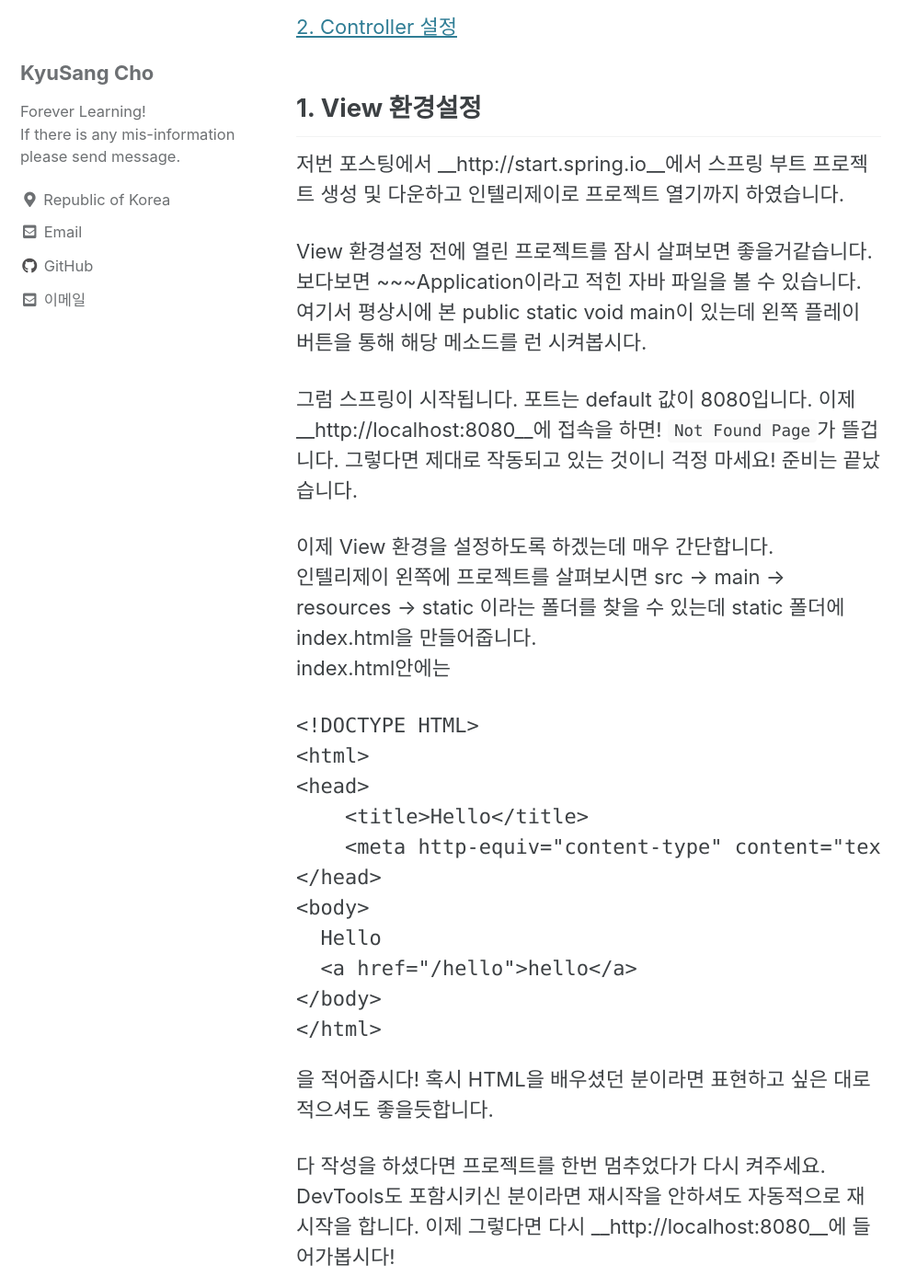
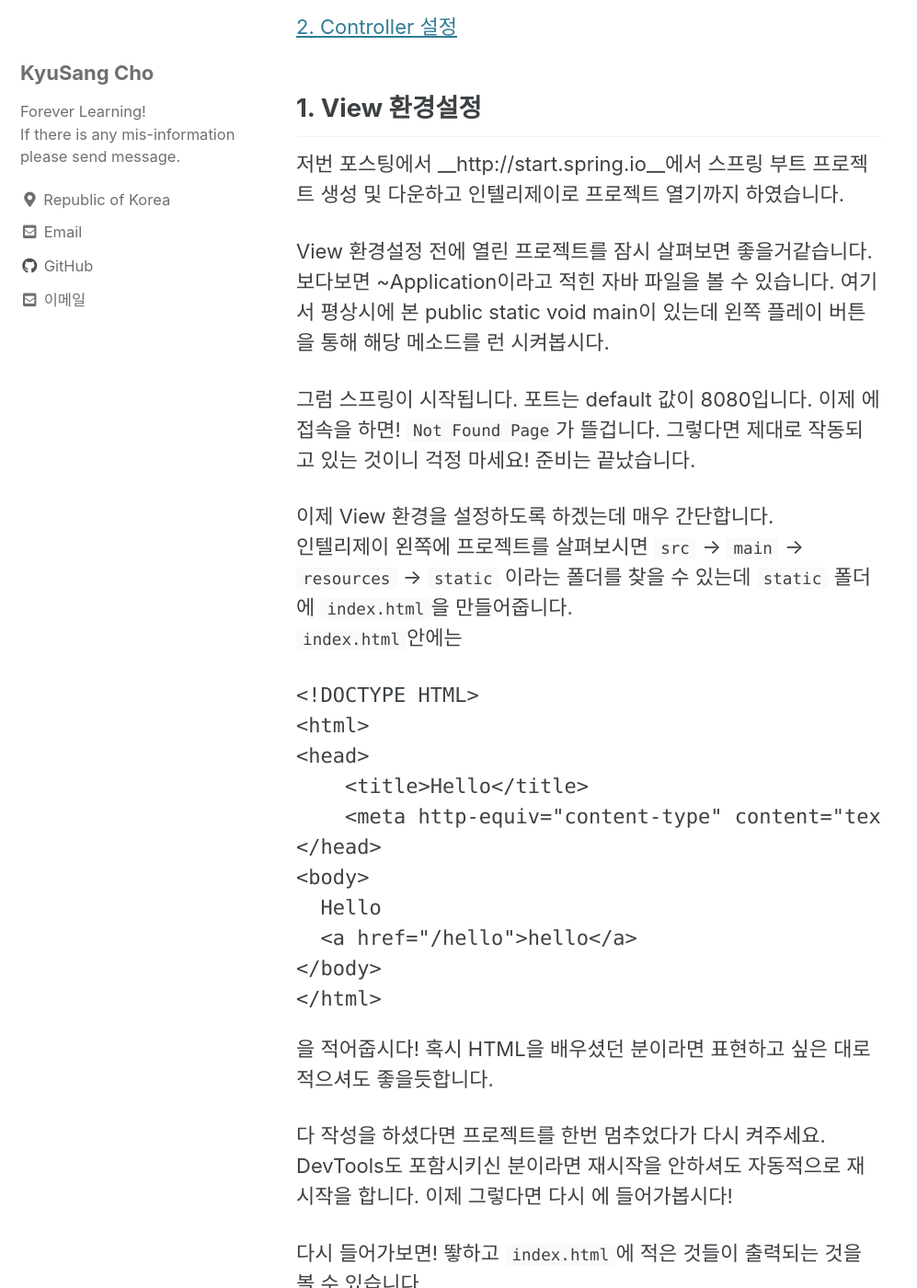
Before and after one commit to DevKS-Yet/DevKs-Yet.github.io, a Jekyll site: the page built from _posts/2021-11-23-34(spring002).md, in a window 1280 px wide and 1400 px high, scrolled down 407 px. Shown: the whole window at 92% size, without its empty margins (0-997 px from the left). Built offline with Jekyll 4.4.1, drawn with Linux system fonts in a browser that asks for light colours; cached includes are drawn as plain includes; part of the change alters nothing that is shown; some of the changed text lies outside the part shown.

Commit message:
Update 2021-11-23-34(spring002).md

````diff
--- a/_posts/2021-11-23-34(spring002).md
+++ b/_posts/2021-11-23-34(spring002).md
@@ -23,13 +23,13 @@ tags:
 
 저번 포스팅에서 __http://start.spring.io__에서 스프링 부트 프로젝트 생성 및 다운하고 인텔리제이로 프로젝트 열기까지 하였습니다.
 
-View 환경설정 전에 열린 프로젝트를 잠시 살펴보면 좋을거같습니다. 보다보면 ~~~Application이라고 적힌 자바 파일을 볼 수 있습니다. 여기서 평상시에 본 public static void main이 있는데 왼쪽 플레이 버튼을 통해 해당 메소드를 런 시켜봅시다.
+View 환경설정 전에 열린 프로젝트를 잠시 살펴보면 좋을거같습니다. 보다보면 ~Application이라고 적힌 자바 파일을 볼 수 있습니다. 여기서 평상시에 본 public static void main이 있는데 왼쪽 플레이 버튼을 통해 해당 메소드를 런 시켜봅시다.
 
-그럼 스프링이 시작됩니다. 포트는 default 값이 8080입니다. 이제 __http://localhost:8080__에 접속을 하면! `Not Found Page`가 뜰겁니다. 그렇다면 제대로 작동되고 있는 것이니 걱정 마세요! 준비는 끝났습니다.
+그럼 스프링이 시작됩니다. 포트는 default 값이 8080입니다. 이제 [](http://localhost:8080)에 접속을 하면! `Not Found Page`가 뜰겁니다. 그렇다면 제대로 작동되고 있는 것이니 걱정 마세요! 준비는 끝났습니다.
 
 이제 View 환경을 설정하도록 하겠는데 매우 간단합니다.
-인텔리제이 왼쪽에 프로젝트를 살펴보시면 src -> main -> resources -> static 이라는 폴더를 찾을 수 있는데 static 폴더에 index.html을 만들어줍니다.
-index.html안에는
+인텔리제이 왼쪽에 프로젝트를 살펴보시면 `src` -> `main` -> `resources` -> `static` 이라는 폴더를 찾을 수 있는데 `static` 폴더에 `index.html`을 만들어줍니다.
+`index.html`안에는
 ```HTML
 <!DOCTYPE HTML>
 <html>
@@ -45,7 +45,7 @@ index.html안에는
 ```
 을 적어줍시다! 혹시 HTML을 배우셨던 분이라면 표현하고 싶은 대로 적으셔도 좋을듯합니다.
 
-다 작성을 하셨다면 프로젝트를 한번 멈추었다가 다시 켜주세요. DevTools도 포함시키신 분이라면 재시작을 안하셔도 자동적으로 재시작을 합니다. 이제 그렇다면 다시 __http://localhost:8080__에 들어가봅시다!
+다 작성을 하셨다면 프로젝트를 한번 멈추었다가 다시 켜주세요. DevTools도 포함시키신 분이라면 재시작을 안하셔도 자동적으로 재시작을 합니다. 이제 그렇다면 다시 [](http://localhost:8080)에 들어가봅시다!
 
 다시 들어가보면! 뙇하고 `index.html`에 적은 것들이 출력되는 것을 볼 수 있습니다.
 
@@ -90,7 +90,7 @@ public class HelloController {
 </html>
 ```
 여기서 좀 독특한 것이 뭔가 하나 보입니다. `th:text="${ }"`부분입니다.
-프로젝트를 생성할 떄 말한 thymeleaf의 사용법입니다.
+프로젝트를 생성할 떄 말한 thymeleaf의 사용법입니다. thymeleaf의 사용법이 더 궁금하신 분은 구글을 통해서 찾아보시면 좋을 듯합니다!
 
 다 작성이 끝나셨다면 이제 다시 프로젝트를 재시작하고 index에서 `<a />`태그를 클릭해 `hello.html`으로 이동해봅시다!
 
````
